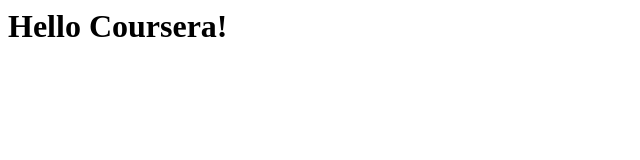
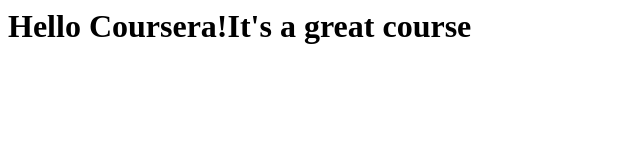
Before and after one commit to sophiaholm04/sophie-coursera, a plain HTML site: page site/index.html in a window 1280 px wide. Shown: the whole page, without its empty margins (0-640 px from the left). Drawn offline with Linux system fonts and the light colour scheme.

Commit message:
small addition to our paage content.

```diff
--- a/site/index.html
+++ b/site/index.html
@@ -4,6 +4,6 @@
 		<title>Hello Coursera!</title>
 </head>
 </body>
-<h1>Hello Coursera!<h1>
+<h1>Hello Coursera!It's a great course<h1>
 </body>
 </html>
```
